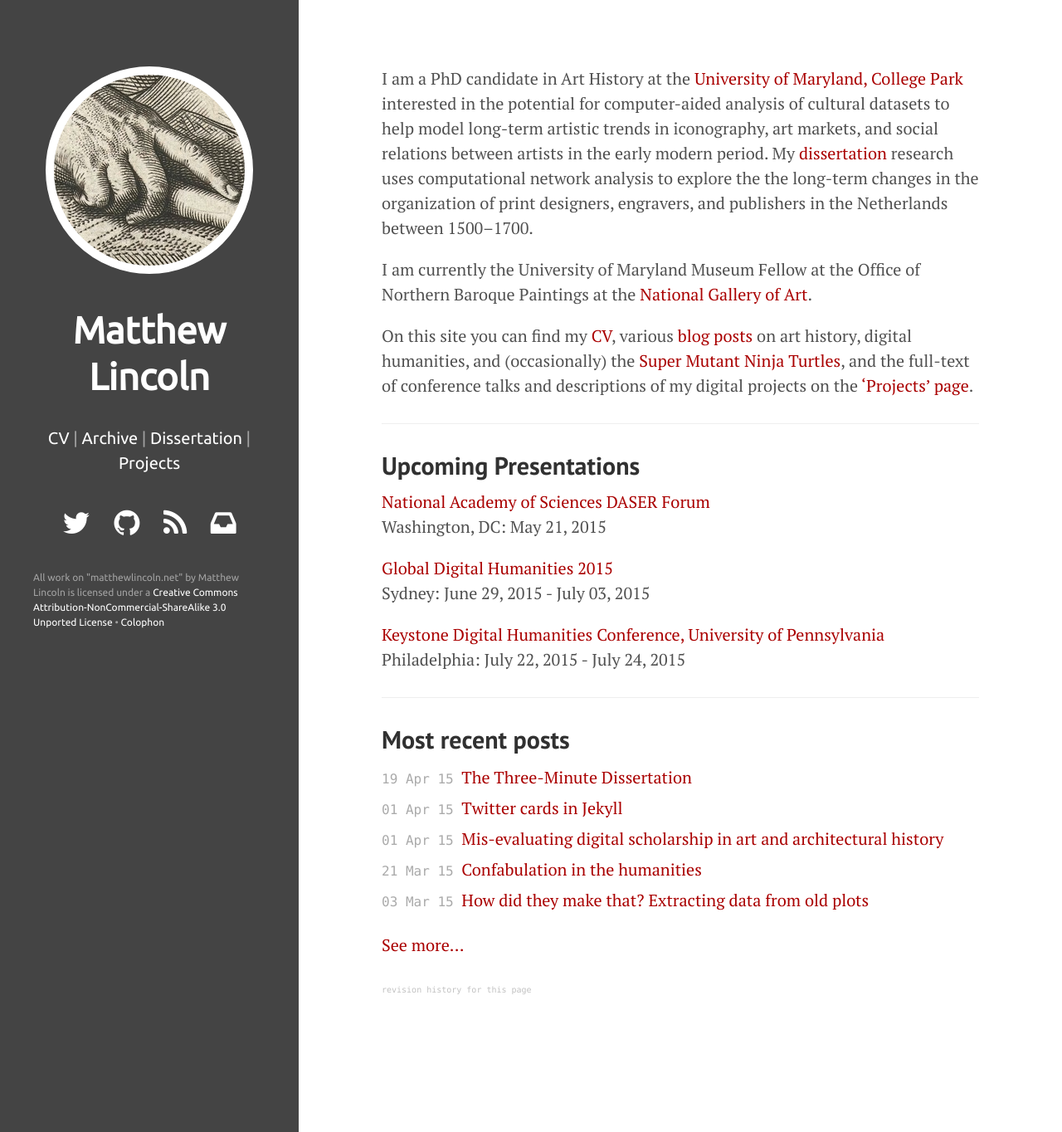
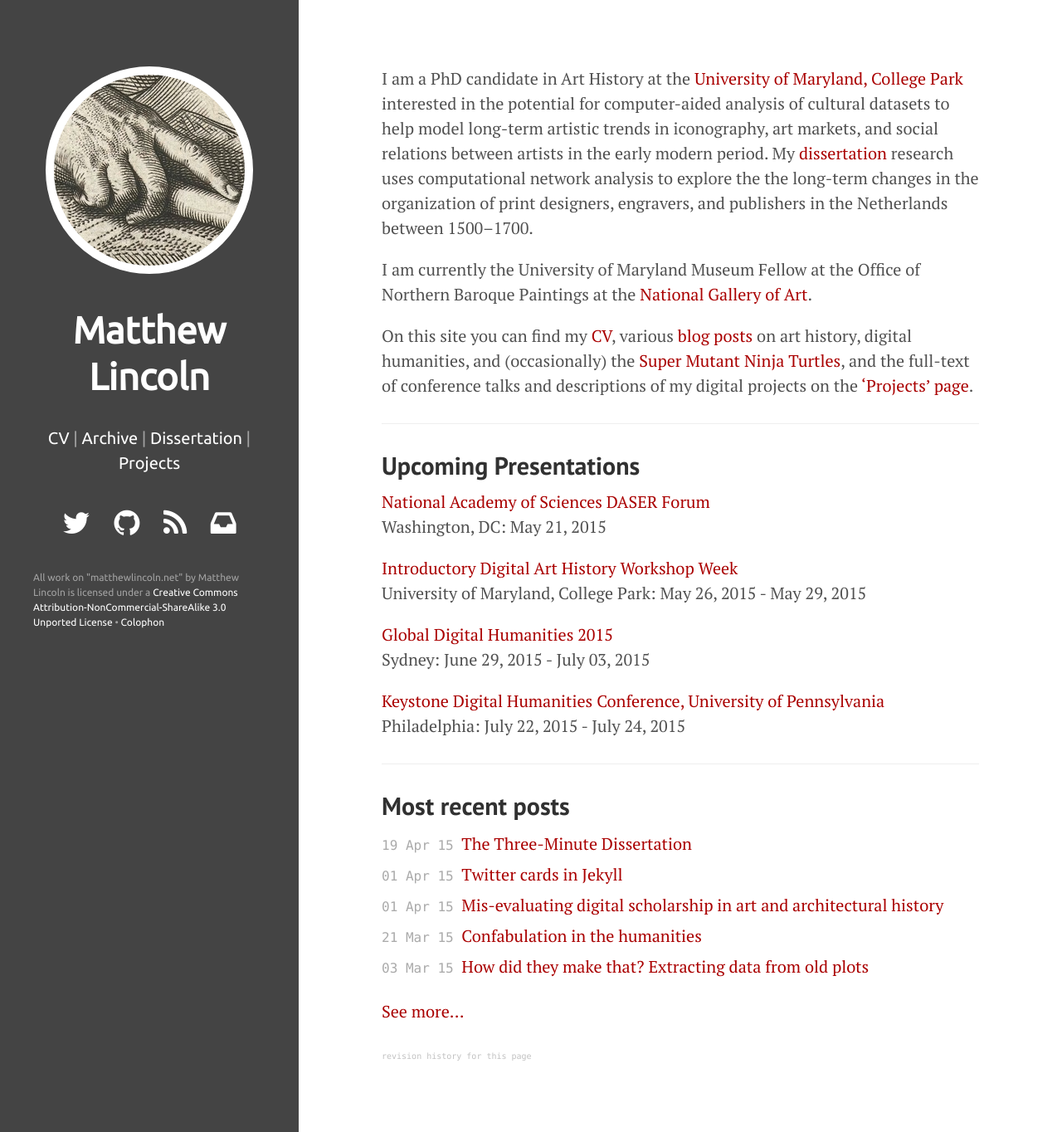
Before and after one commit to mdlincoln/mdlincoln.github.io, a Jekyll site: the page built from index.md, in a window 1280 px wide and 1364 px high. Shown: the whole window at 83% size. Built offline with Jekyll 4.4.1, drawn with Linux system fonts in a browser that asks for light colours; nearby versions of some CDN libraries.

Commit message:
add UMD DAH workshop

```diff
--- a/_data/travel.yaml
+++ b/_data/travel.yaml
@@ -12,3 +12,8 @@
   url: http://sceti.library.upenn.edu/KeystoneDH/
   datestart: 2015-07-22 00:00:00 -0500
   dateend: 2015-07-24 00:00:00 -0500
+- venue: "Introductory Digital Art History Workshop Week"
+  location: "University of Maryland, College Park"
+  url: http://artinterp.org/wading-in-dah-water
+  datestart: 2015-05-26 00:00:00 -0500
+  dateend: 2015-05-29 00:00:00 -0500
```
